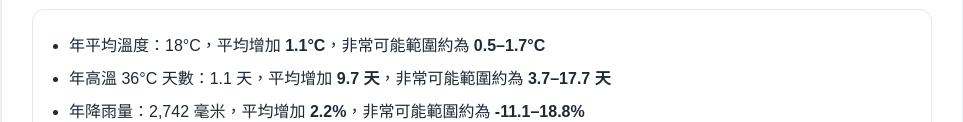
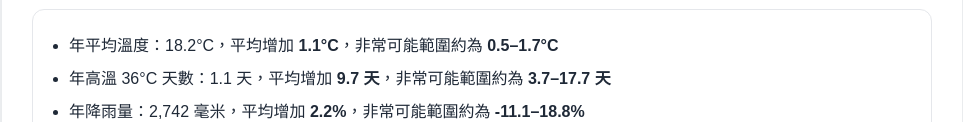
Before and after one commit to ewa886/ewa886002.github.io, a plain HTML site: page index.html in a window 1280 px wide. Shown: the part 227-349 px from the top of the page, without its empty margins (158-1121 px from the left). Drawn offline with Linux system fonts and the light colour scheme.

Commit message:
index.html

```diff
--- a/index.html
+++ b/index.html
@@ -164,7 +164,7 @@
       <h2>推估摘要（基期 vs 暖化 2°C）</h2>
       <div class="text-box">
         <ul class="list">
-          <li>年平均溫度：18°C，平均增加 <b>1.1°C</b>，非常可能範圍約為 <b>0.5–1.7°C</b></li>
+          <li>年平均溫度：18.2°C，平均增加 <b>1.1°C</b>，非常可能範圍約為 <b>0.5–1.7°C</b></li>
           <li>年高溫 36°C 天數：1.1 天，平均增加 <b>9.7 天</b>，非常可能範圍約為 <b>3.7–17.7 天</b></li>
           <li>年降雨量：2,742 毫米，平均增加 <b>2.2%</b>，非常可能範圍約為 <b>-11.1–18.8%</b></li>
           <li>
```
